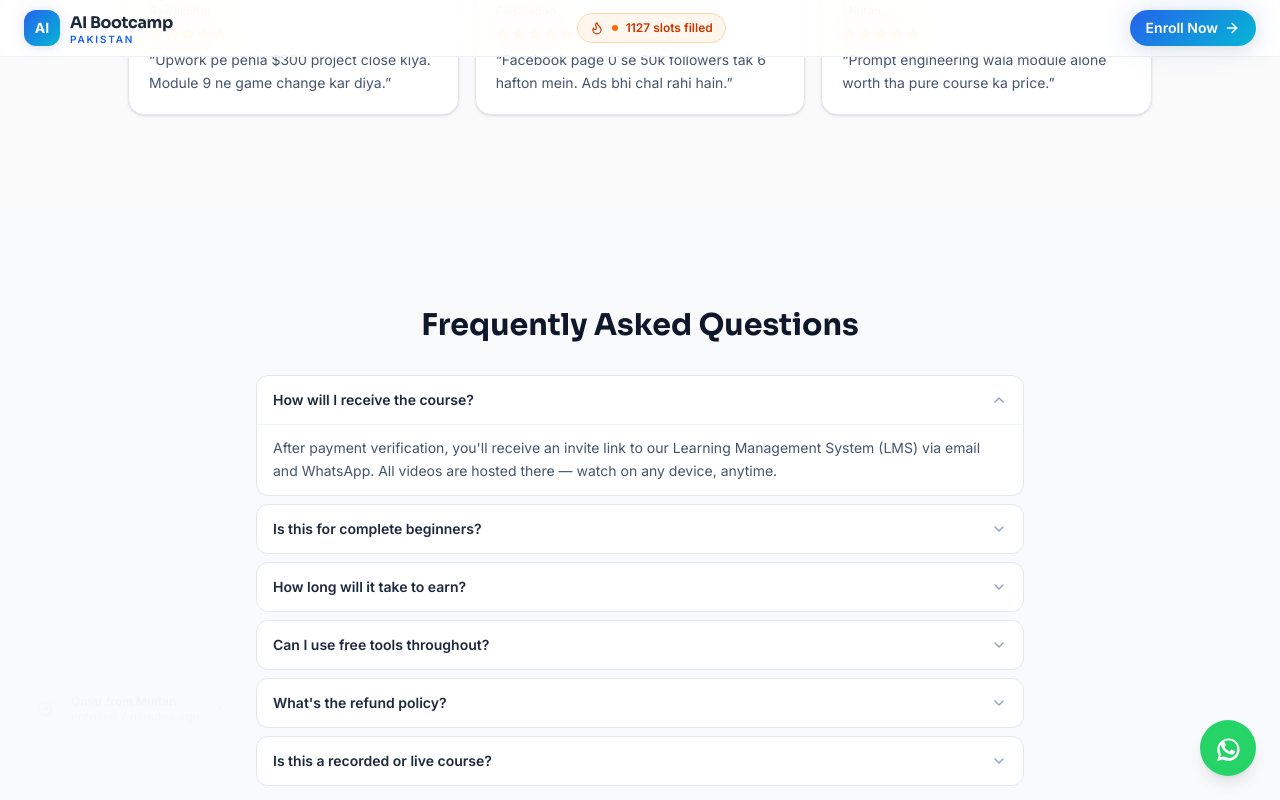
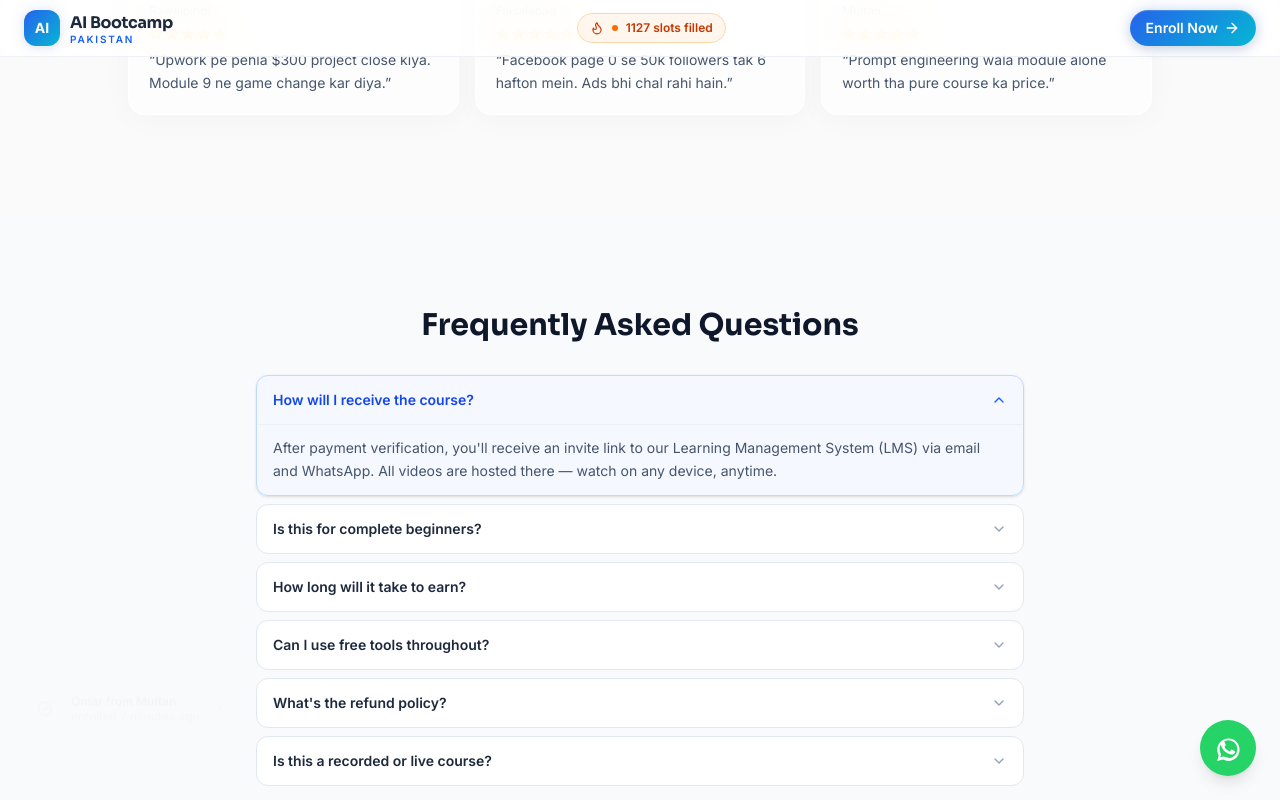
Before and after one commit to abbasmemon45791-wq/aivideobootcamp, a Next.js app: page / in a window 1280 px wide. Both pictures are taken after a click on the button "How will I receive the course?". Shown: the part 7317-8117 px from the top of the page. Built offline with nearby package versions, Linux system fonts and the light colour scheme; no server answers.

Commit message:
Apply world-class premium UI upgrades (glassmorphism, advanced buttons, typography)

```diff
--- a/src/app/globals.css
+++ b/src/app/globals.css
@@ -23,6 +23,33 @@
   /* Gradient brand button / accent */
   .gradient-brand {
     background: linear-gradient(135deg, rgb(var(--brand-blue)), rgb(var(--brand-cyan)));
+  }
+
+  /* Premium Buttons */
+  .btn-premium {
+    background: linear-gradient(135deg, rgb(var(--brand-blue)), rgb(var(--brand-cyan)));
+    box-shadow: inset 0 1px 1px rgba(255, 255, 255, 0.2), 0 0 16px rgba(37, 99, 235, 0.2), 0 4px 12px rgba(0, 0, 0, 0.1);
+    transition: all 0.3s cubic-bezier(0.25, 0.8, 0.25, 1);
+  }
+  .btn-premium:hover {
+    box-shadow: inset 0 1px 1px rgba(255, 255, 255, 0.3), 0 0 24px rgba(6, 182, 212, 0.4), 0 6px 16px rgba(0, 0, 0, 0.15);
+    transform: translateY(-1px) scale(1.02);
+  }
+
+  /* Glassmorphism */
+  .shadow-glass {
+    box-shadow: 0 4px 30px rgba(0, 0, 0, 0.03);
+    backdrop-filter: blur(8px);
+    -webkit-backdrop-filter: blur(8px);
+    border: 1px solid rgba(255, 255, 255, 0.6);
+  }
+  .card-premium-hover {
+    transition: all 0.4s cubic-bezier(0.175, 0.885, 0.32, 1.275);
+  }
+  .card-premium-hover:hover {
+    transform: translateY(-4px);
+    box-shadow: 0 12px 40px rgba(37, 99, 235, 0.08);
+    border-color: rgba(37, 99, 235, 0.2);
   }
 
   /* Animated gradient background for hero */
--- a/src/app/page.tsx
+++ b/src/app/page.tsx
@@ -133,16 +133,16 @@ function FAQ() {
   return (
     <div className="space-y-2">
       {FAQS.map((faq, i) => (
-        <div key={i} className="overflow-hidden rounded-xl border border-slate-200 bg-white">
+        <div key={i} className={`overflow-hidden rounded-xl border transition-colors duration-300 ${open === i ? 'border-blue-200 bg-blue-50/40 shadow-sm' : 'border-slate-200 bg-white'}`}>
           <button
             onClick={() => setOpen(open === i ? null : i)}
-            className="flex w-full items-center justify-between gap-3 px-4 py-3.5 text-left text-sm font-semibold text-slate-800"
+            className={`flex w-full items-center justify-between gap-3 px-4 py-3.5 text-left text-sm font-semibold transition-colors duration-300 ${open === i ? 'text-blue-700' : 'text-slate-800'}`}
           >
             {faq.q}
-            <ChevronDown className={`h-4 w-4 shrink-0 text-slate-400 transition-transform ${open === i ? 'rotate-180' : ''}`} />
+            <ChevronDown className={`h-4 w-4 shrink-0 transition-transform duration-300 ${open === i ? 'rotate-180 text-blue-600' : 'text-slate-400'}`} />
           </button>
           {open === i && (
-            <div className="border-t border-slate-100 px-4 py-3 text-sm leading-relaxed text-slate-600">{faq.a}</div>
+            <div className="border-t border-slate-200/50 px-4 py-3 text-sm leading-relaxed text-slate-600">{faq.a}</div>
           )}
         </div>
       ))}
@@ -310,12 +310,12 @@ function OutcomesGrid() {
         <div className="inline-flex items-center gap-1.5 rounded-full bg-blue-50 px-3 py-1 text-[11px] font-bold uppercase tracking-[0.18em] text-blue-600">
           Outcomes
         </div>
-        <h2 className="mt-4 font-['Sora'] text-3xl font-bold tracking-tight text-slate-900 sm:text-4xl">
+        <h2 className="mt-4 font-['Sora'] text-3xl font-bold tracking-tight md:-tracking-[0.02em] text-slate-900 sm:text-4xl">
           By the end of this course, you<br />will be able to:
         </h2>
         <div className="mt-12 grid grid-cols-1 gap-4 sm:grid-cols-2 lg:grid-cols-4">
           {OUTCOMES.map((o, i) => (
-            <div key={i} className="flex flex-col items-start rounded-2xl border border-slate-200 bg-white p-6 text-left shadow-sm transition-shadow hover:shadow-md">
+            <div key={i} className="flex flex-col items-start rounded-2xl border border-slate-200/60 bg-white/60 backdrop-blur-md p-6 text-left shadow-glass card-premium-hover">
               <div className="text-3xl">{o.icon}</div>
               <h3 className="mt-4 font-['Sora'] font-bold text-slate-900">{o.title}</h3>
               <div className="mt-1 text-sm font-bold text-blue-600">{o.price}</div>
@@ -345,13 +345,13 @@ function IncomeAndRoadmap() {
           <div className="inline-flex items-center gap-1.5 rounded-full bg-blue-100/50 px-3 py-1 text-[11px] font-bold uppercase tracking-[0.18em] text-blue-600">
             Income Potential
           </div>
-          <h2 className="mt-4 font-['Sora'] text-3xl font-bold tracking-tight text-slate-900 sm:text-4xl">
+          <h2 className="mt-4 font-['Sora'] text-3xl font-bold tracking-tight md:-tracking-[0.02em] text-slate-900 sm:text-4xl">
             What students earn in 14 days
           </h2>
         </div>
         <div className="mt-10 grid grid-cols-1 gap-4 sm:grid-cols-2 lg:grid-cols-4">
           {INCOMES.map((inc, i) => (
-            <div key={i} className="rounded-2xl border border-slate-200 bg-white p-6 shadow-sm">
+            <div key={i} className="rounded-2xl border border-slate-200/60 bg-white/60 backdrop-blur-md p-6 shadow-glass card-premium-hover">
               <div className="grid h-10 w-10 place-items-center rounded-full bg-blue-500">
                 {inc.icon}
               </div>
@@ -367,7 +367,7 @@ function IncomeAndRoadmap() {
           <div className="inline-flex items-center gap-1.5 rounded-full bg-blue-100/50 px-3 py-1 text-[11px] font-bold uppercase tracking-[0.18em] text-blue-600">
             14-Day Roadmap
           </div>
-          <h2 className="mt-4 font-['Sora'] text-3xl font-bold tracking-tight text-slate-900 sm:text-4xl">
+          <h2 className="mt-4 font-['Sora'] text-3xl font-bold tracking-tight md:-tracking-[0.02em] text-slate-900 sm:text-4xl">
             From zero to first paycheck
           </h2>
         </div>
@@ -378,7 +378,7 @@ function IncomeAndRoadmap() {
             { day: 'DAY 10-13', step: '03', title: 'First Client', desc: 'Outreach scripts + DMs. Sign your first paying brand.' },
             { day: 'DAY 14', step: '04', title: 'Scale', desc: 'Retainer + faceless brand. $1K-$5K monthly target.' },
           ].map((r, i) => (
-            <div key={i} className="rounded-2xl border border-slate-200 bg-white p-6 shadow-sm relative pt-10">
+            <div key={i} className="rounded-2xl border border-slate-200/60 bg-white/60 backdrop-blur-md p-6 shadow-glass card-premium-hover relative pt-10">
               <div className="absolute -top-3 left-6 rounded-full bg-[#1A233A] px-3 py-1 text-[10px] font-bold text-white uppercase tracking-widest">
                 {r.day}
               </div>
@@ -453,7 +453,7 @@ export default function HomePage() {
 
           <Link
             href="/enroll"
-            className="gradient-brand inline-flex items-center gap-1.5 rounded-full px-4 py-2 text-xs font-semibold text-white shadow-glow transition-transform hover:scale-[1.03] sm:text-sm"
+            className="btn-premium inline-flex items-center gap-1.5 rounded-full px-4 py-2 text-xs font-semibold text-white sm:text-sm"
           >
             Enroll Now <ArrowRight className="h-4 w-4" />
           </Link>
@@ -469,7 +469,7 @@ export default function HomePage() {
             🇵🇰 Pakistan&apos;s #1 AI Creative Training
           </span>
 
-          <h1 className="mx-auto mt-3 max-w-4xl text-balance font-['Sora'] text-[28px] font-bold leading-[1.15] tracking-tight text-slate-900 sm:text-4xl md:text-5xl">
+          <h1 className="mx-auto mt-3 max-w-4xl text-balance font-['Sora'] text-[28px] font-bold leading-[1.15] tracking-tight md:-tracking-[0.02em] text-slate-900 sm:text-4xl md:text-5xl">
             Master <span className="text-gradient">AI Video Generation</span> in 10 Days — Start Earning in USD
           </h1>
 
@@ -499,7 +499,7 @@ export default function HomePage() {
           <div className="mt-4 flex flex-col items-center justify-center gap-3 sm:flex-row">
             <Link
               href="/enroll"
-              className="gradient-brand inline-flex w-full items-center justify-center gap-2 rounded-full px-7 py-3 text-sm font-semibold text-white shadow-glow transition-transform hover:scale-[1.03] sm:w-auto sm:text-base"
+              className="btn-premium inline-flex w-full items-center justify-center gap-2 rounded-full px-7 py-3 text-sm font-semibold text-white sm:w-auto sm:text-base"
             >
               Enroll Now — PKR {PRICE.toLocaleString()} <ArrowRight className="h-5 w-5" />
             </Link>
@@ -580,7 +580,7 @@ export default function HomePage() {
             <Image src="/community.png" alt="AI Bootcamp PK Skool Community" width={1200} height={800} className="w-full h-auto object-cover" />
           </div>
           <div className="mt-5 flex flex-col items-center justify-center gap-3 sm:flex-row">
-            <Link href="/enroll" className="gradient-brand inline-flex w-full items-center justify-center gap-2 rounded-full px-6 py-3 text-base font-semibold text-white shadow-glow transition-transform hover:scale-[1.02] sm:w-auto">
+            <Link href="/enroll" className="btn-premium inline-flex w-full items-center justify-center gap-2 rounded-full px-6 py-3 text-base font-semibold text-white sm:w-auto">
               Enroll Now — PKR {PRICE.toLocaleString()} <ArrowRight className="h-5 w-5" />
             </Link>
             <a href="#reviews" className="inline-flex w-full items-center justify-center gap-2 rounded-full border border-slate-200 bg-white px-6 py-3 text-base font-semibold text-slate-700 hover:bg-slate-50 sm:w-auto">
@@ -627,7 +627,7 @@ export default function HomePage() {
 
               <Link
                 href="/enroll"
-                className="gradient-brand mt-8 inline-flex w-full items-center justify-center gap-2 rounded-full px-8 py-4 text-base font-semibold text-white shadow-glow transition-transform hover:scale-[1.02]"
+                className="btn-premium mt-8 inline-flex w-full items-center justify-center gap-2 rounded-full px-8 py-4 text-base font-semibold text-white"
               >
                 Secure Your Seat Now <ArrowRight className="h-5 w-5" />
               </Link>
@@ -679,7 +679,7 @@ export default function HomePage() {
             <div className="inline-flex items-center gap-1.5 rounded-full bg-blue-50 px-3 py-1 text-[11px] font-bold uppercase tracking-[0.18em] text-blue-600">
               Success Stories
             </div>
-            <h2 className="mt-3 font-['Sora'] text-3xl font-bold tracking-tight text-slate-900 sm:text-4xl">
+            <h2 className="mt-3 font-['Sora'] text-3xl font-bold tracking-tight md:-tracking-[0.02em] text-slate-900 sm:text-4xl">
               Our Previous Batch Results
             </h2>
           </div>
@@ -689,7 +689,7 @@ export default function HomePage() {
               { stat: '2.8M', desc: 'Views on a single AI podcast video. Faceless, no camera needed.', tag: 'Viral' },
               { stat: 'Rs. 15,000', desc: 'First client project closed within 9 days of completing the course.', tag: 'Client Work' },
             ].map((story, i) => (
-              <div key={i} className="overflow-hidden rounded-2xl border border-slate-200 bg-white p-6 shadow-sm">
+              <div key={i} className="overflow-hidden rounded-2xl border border-slate-200/60 bg-white/60 backdrop-blur-md p-6 shadow-glass card-premium-hover">
                 <div className="inline-flex rounded-full bg-blue-50 px-2 py-0.5 text-[11px] font-semibold text-blue-700">{story.tag}</div>
                 <div className="mt-3 font-['Sora'] text-3xl font-extrabold text-gradient">{story.stat}</div>
                 <p className="mt-2 text-sm leading-relaxed text-slate-500">{story.desc}</p>
@@ -755,7 +755,7 @@ export default function HomePage() {
           </div>
           <div className="mt-10 grid gap-4 sm:grid-cols-2 lg:grid-cols-3">
             {REVIEWS.map((r, i) => (
-              <div key={i} className="overflow-hidden rounded-2xl border border-slate-200 bg-white p-5 shadow-sm transition hover:shadow-md">
+              <div key={i} className="overflow-hidden rounded-2xl border border-slate-200/60 bg-white/60 backdrop-blur-md p-5 shadow-glass card-premium-hover">
                 <div className="flex items-start justify-between gap-2">
                   <div>
                     <div className="font-semibold text-slate-900">{r.name}</div>
```
